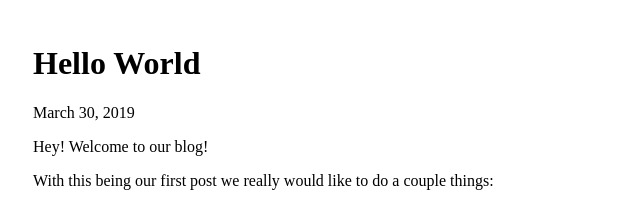
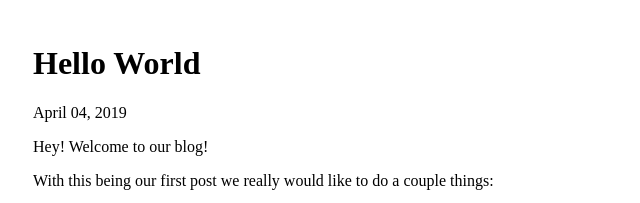
Before and after one commit to jaydanurwin/gatsby-starter-material-business-markdown, a Gatsby site: page /hello-world/ in a window 1280 px wide. Shown: the top 203 px of the page, 127-767 px from the left. Built offline with nearby package versions, Linux system fonts and the light colour scheme; Gatsby itself is replaced by a stand-in of ours.

Commit message:
Update from Forestry.io jaydan@anoun.design updated content/blog/hello-world.md

```diff
--- a/content/blog/hello-world.md
+++ b/content/blog/hello-world.md
@@ -1,8 +1,8 @@
 ---
 title: Hello World
-date: "2019-03-30"
+date: 2019-04-04T00:00:00-06:00
+
 ---
-
 Hey! Welcome to our blog!
 
 With this being our first post we really would like to do a couple things:
```
